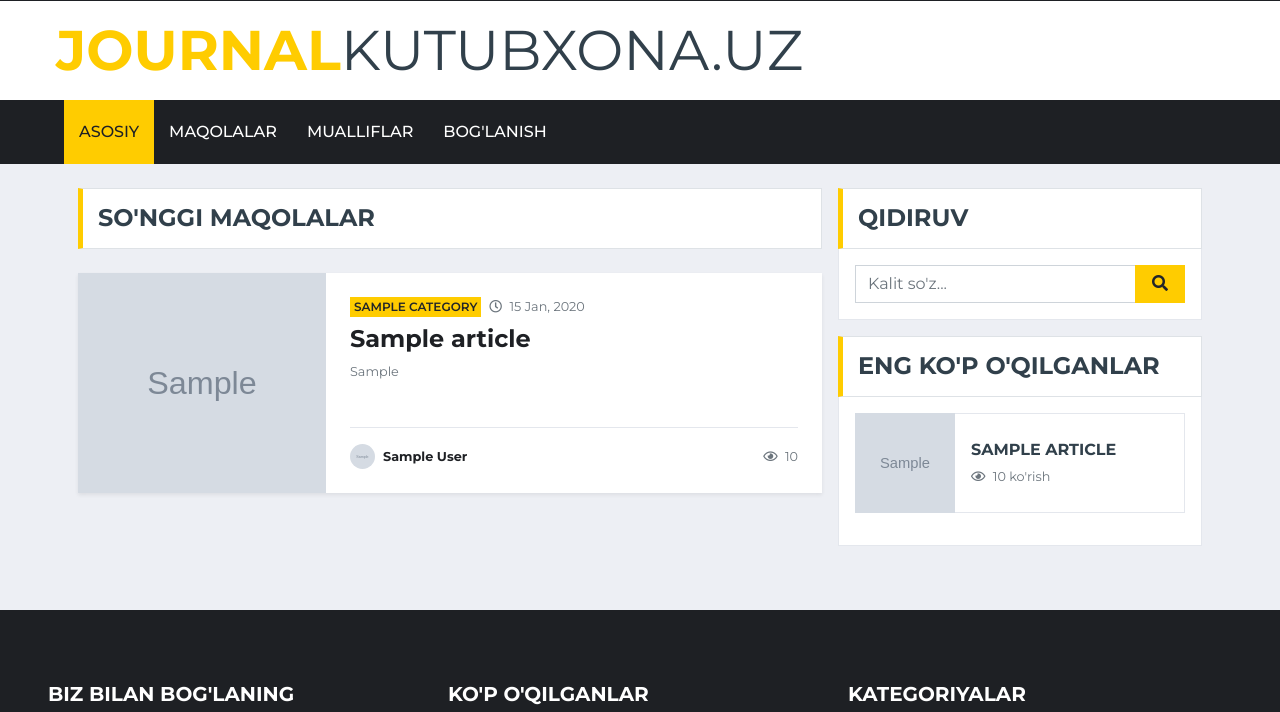
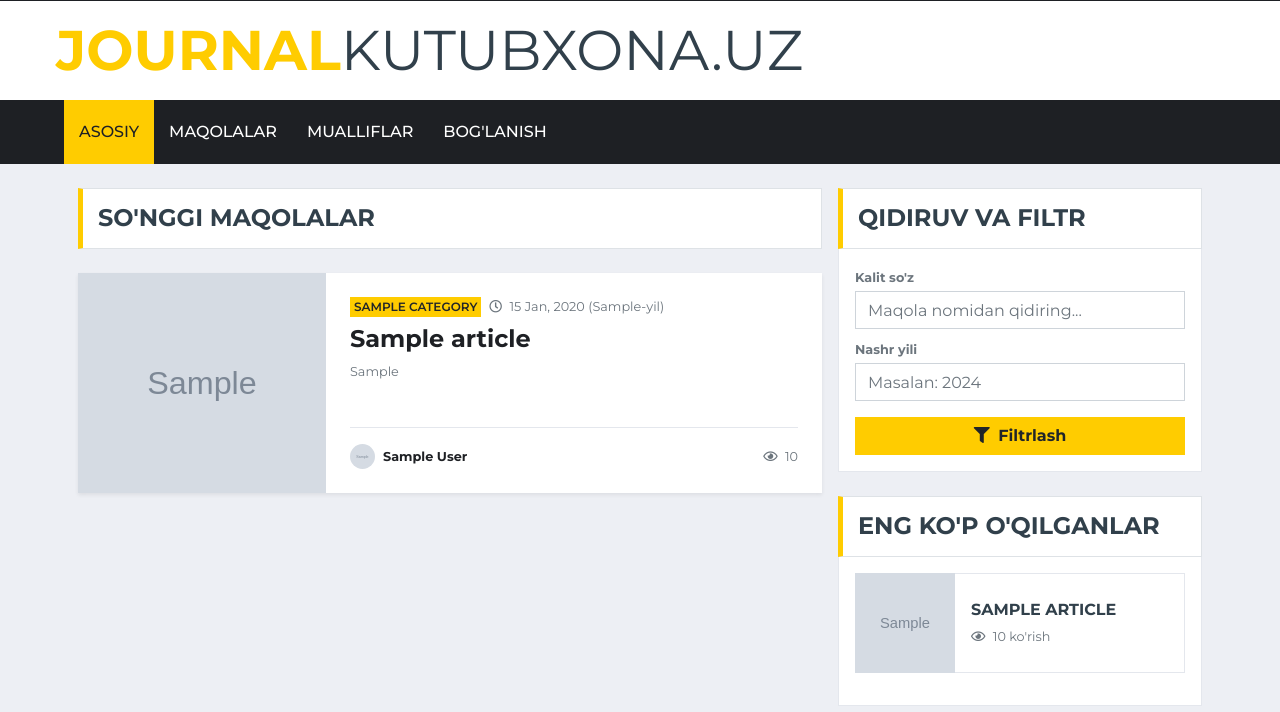
Before and after one commit to sodiqdevpython/journalkutubxona.uz, a Django app: page /news/ in a window 1280 px wide. Shown: the part 39-751 px from the top of the page. Run offline with Django 4.2, Linux system fonts and the light colour scheme; tables that the repository leaves empty hold one stand-in row (values such as "Sample post"); grey boxes marked "Sample" are stand-in pictures; some libraries are stand-ins or nearby versions.

Commit message:
filter qo'shildi articles uchun

```diff
--- a/articles/forms.py
+++ b/articles/forms.py
@@ -13,7 +13,7 @@ class ArticleForm(forms.ModelForm):
 
     class Meta:
         model = Article
-        fields = ['title', 'category', 'abstract', 'keywords', 'references', 'cover_image', 'original_file']
+        fields = ['title', 'category', 'abstract', 'keywords', 'references', 'cover_image', 'original_file', 'number', 'year']
         widgets = {
             'title': forms.TextInput(attrs={'class': 'form-control', 'placeholder': 'Maqola mavzusi'}),
             'category': forms.Select(attrs={'class': 'form-control form-select'}),
@@ -22,6 +22,8 @@ class ArticleForm(forms.ModelForm):
             'references': forms.Textarea(attrs={'class': 'form-control', 'rows': 10}),
             'cover_image': forms.FileInput(attrs={'class': 'form-control', 'accept': 'image/*'}),
             'original_file': forms.FileInput(attrs={'class': 'form-control', 'accept': '.pdf,.doc,.docx'}),
+            'number': forms.TextInput(attrs={'class': 'form-control', 'placeholder': 'Maqola raqami'}),
+            'year': forms.TextInput(attrs={'class': 'form-control', 'placeholder': 'Nashr yili'}),
         }
 
     def clean_original_file(self):
--- a/articles/models.py
+++ b/articles/models.py
@@ -51,6 +51,9 @@ class Article(BaseModel):
     status = models.CharField(max_length=20, choices=STATUS_CHOICES, default='draft')
     views = models.PositiveIntegerField(default=0)
 
+    number = models.CharField(max_length=3, null=True, blank=True, verbose_name="Maqola raqami")
+    year = models.CharField(max_length=4, null=True, blank=True, verbose_name="Nashr yili")
+
     def save(self, *args, **kwargs):
         # Agar slug bo'sh bo'lsa, sarlavhadan yasaymiz
         if not self.slug:
--- a/articles/views.py
+++ b/articles/views.py
@@ -518,7 +518,6 @@ class ArticleDeleteView(LoginRequiredMixin, UserPassesTestMixin, DeleteView):
         return super().delete(request, *args, **kwargs)
 
 
-
 class ArticleListView(ListView):
     model = Article
     template_name = 'articles/article_list.html'
@@ -534,7 +533,12 @@ class ArticleListView(ListView):
         if category_id:
             queryset = queryset.filter(category_id=category_id)
 
-        # 3. QIDIRUV: Sarlavha yoki Annotatsiya bo'yicha (?q=matn)
+        # 3. FILTER: Yil bo'yicha (?year=2024) - YANGI QO'SHILDI
+        year = self.request.GET.get('year')
+        if year:
+            queryset = queryset.filter(year=year)
+
+        # 4. QIDIRUV: Sarlavha yoki Annotatsiya bo'yicha (?q=matn)
         query = self.request.GET.get('q')
         if query:
             queryset = queryset.filter(
@@ -561,6 +565,7 @@ class ArticleListView(ListView):
         # Filtrlarni paginationda saqlab qolish uchun
         context['search_query'] = self.request.GET.get('q', '')
         context['selected_category'] = self.request.GET.get('category', '')
+        context['selected_year'] = self.request.GET.get('year', '')  # YANGI QO'SHILDI
 
         return context
 
--- a/config/settings.py
+++ b/config/settings.py
@@ -83,8 +83,8 @@ WSGI_APPLICATION = 'config.wsgi.application'
 DATABASES = {
     'default': {
         'ENGINE': 'django.db.backends.sqlite3',
-        'NAME': BASE_DIR / 'db_data' / 'db.sqlite3',
-        # 'NAME': BASE_DIR / 'db.sqlite3',
+        # 'NAME': BASE_DIR / 'db_data' / 'db.sqlite3',
+        'NAME': BASE_DIR / 'db.sqlite3',
     }
 }
 
--- a/templates/articles/article_list.html
+++ b/templates/articles/article_list.html
@@ -12,6 +12,10 @@
                     <h4 class="m-0 text-uppercase font-weight-bold">
                         {% if current_category %}
                             <span class="text-primary">{{ current_category.name }}</span> maqolalari
+                        {% elif selected_year and search_query %}
+                            "{{ search_query }}" ({{ selected_year }}-yil) bo'yicha natijalar
+                        {% elif selected_year %}
+                            {{ selected_year }}-yil maqolalari
                         {% elif search_query %}
                             "{{ search_query }}" bo'yicha qidiruv natijalari
                         {% else %}
@@ -20,12 +24,20 @@
                     </h4>
                 </div>
 
-                <div class="d-block d-lg-none mb-4">
+                <div class="d-block d-lg-none mb-4 bg-white p-3 border">
                     <form method="get">
-                        <div class="input-group">
-                            <input type="text" name="q" class="form-control" placeholder="Qidirish..." value="{{ search_query }}">
-                            <div class="input-group-append">
-                                <button class="btn btn-primary" type="submit"><i class="fas fa-search"></i></button>
+                        {% if selected_category %}
+                            <input type="hidden" name="category" value="{{ selected_category }}">
+                        {% endif %}
+                        <div class="row">
+                            <div class="col-sm-7 mb-2 mb-sm-0">
+                                <input type="text" name="q" class="form-control" placeholder="Qidirish..." value="{{ search_query|default:'' }}">
+                            </div>
+                            <div class="col-sm-3 mb-2 mb-sm-0">
+                                <input type="text" name="year" class="form-control" placeholder="Yil..." value="{{ selected_year|default:'' }}">
+                            </div>
+                            <div class="col-sm-2">
+                                <button class="btn btn-primary w-100" type="submit"><i class="fas fa-search"></i></button>
                             </div>
                         </div>
                     </form>
@@ -53,7 +65,7 @@
                                     <a class="badge badge-primary text-uppercase font-weight-semi-bold p-1 mr-2 z-index-2 position-relative" href="?category={{ article.category.id }}">
                                         {{ article.category.name }}
                                     </a>
-                                    <small class="text-muted"><i class="far fa-clock mr-1"></i> {{ article.created_at|date:"d M, Y" }}</small>
+                                    <small class="text-muted"><i class="far fa-clock mr-1"></i> {{ article.created_at|date:"d M, Y" }} {% if article.year %}({{ article.year }}-yil){% endif %}</small>
                                 </div>
 
                                 <h4 class="font-weight-bold mb-2">
@@ -87,7 +99,7 @@
                 <div class="text-center py-5 bg-light rounded border">
                     <i class="fas fa-search fa-3x text-muted mb-3 opacity-50"></i>
                     <h4>Maqolalar topilmadi</h4>
-                    <p class="text-muted">Hozircha ushbu bo'limda maqolalar mavjud emas.</p>
+                    <p class="text-muted">So'rovingizga mos maqolalar mavjud emas.</p>
                     <a href="{% url 'article_list' %}" class="btn btn-outline-primary btn-sm mt-2">Barcha maqolalar</a>
                 </div>
                 {% endfor %}
@@ -99,7 +111,7 @@
                             <ul class="pagination justify-content-center mb-0">
                                 {% if page_obj.has_previous %}
                                     <li class="page-item">
-                                        <a class="page-link" href="?page={{ page_obj.previous_page_number }}&q={{ search_query }}&category={{ selected_category }}" aria-label="Previous">
+                                        <a class="page-link" href="?page={{ page_obj.previous_page_number }}{% if search_query %}&q={{ search_query }}{% endif %}{% if selected_category %}&category={{ selected_category }}{% endif %}{% if selected_year %}&year={{ selected_year }}{% endif %}" aria-label="Previous">
                                             <span aria-hidden="true">&laquo;</span>
                                         </a>
                                     </li>
@@ -110,14 +122,14 @@
                                         <li class="page-item active"><span class="page-link">{{ num }}</span></li>
                                     {% elif num > page_obj.number|add:'-3' and num < page_obj.number|add:'3' %}
                                         <li class="page-item">
-                                            <a class="page-link" href="?page={{ num }}&q={{ search_query }}&category={{ selected_category }}">{{ num }}</a>
+                                            <a class="page-link" href="?page={{ num }}{% if search_query %}&q={{ search_query }}{% endif %}{% if selected_category %}&category={{ selected_category }}{% endif %}{% if selected_year %}&year={{ selected_year }}{% endif %}">{{ num }}</a>
                                         </li>
                                     {% endif %}
                                 {% endfor %}
 
                                 {% if page_obj.has_next %}
                                     <li class="page-item">
-                                        <a class="page-link" href="?page={{ page_obj.next_page_number }}&q={{ search_query }}&category={{ selected_category }}" aria-label="Next">
+                                        <a class="page-link" href="?page={{ page_obj.next_page_number }}{% if search_query %}&q={{ search_query }}{% endif %}{% if selected_category %}&category={{ selected_category }}{% endif %}{% if selected_year %}&year={{ selected_year }}{% endif %}" aria-label="Next">
                                             <span aria-hidden="true">&raquo;</span>
                                         </a>
                                     </li>
@@ -131,23 +143,33 @@
 
             <div class="col-lg-4">
 
-                <div class="mb-3 d-none d-lg-block">
+                <div class="mb-4 d-none d-lg-block">
                     <div class="section-title mb-0">
-                        <h4 class="m-0 text-uppercase font-weight-bold">Qidiruv</h4>
+                        <h4 class="m-0 text-uppercase font-weight-bold">Qidiruv va Filtr</h4>
                     </div>
                     <div class="bg-white border border-top-0 p-3">
                         <form method="get">
                             {% if selected_category %}
                                 <input type="hidden" name="category" value="{{ selected_category }}">
                             {% endif %}
-                            <div class="input-group">
-                                <input type="text" name="q" class="form-control" placeholder="Kalit so'z..." value="{{ search_query }}">
-                                <div class="input-group-append">
-                                    <button class="btn btn-primary font-weight-bold px-3" type="submit">
-                                        <i class="fas fa-search"></i>
-                                    </button>
-                                </div>
+
+                            <div class="form-group mb-2">
+                                <label class="small font-weight-bold text-muted mb-1">Kalit so'z</label>
+                                <input type="text" name="q" class="form-control" placeholder="Maqola nomidan qidiring..." value="{{ search_query|default:'' }}">
                             </div>
+
+                            <div class="form-group mb-3">
+                                <label class="small font-weight-bold text-muted mb-1">Nashr yili</label>
+                                <input type="number" name="year" class="form-control" placeholder="Masalan: 2024" value="{{ selected_year|default:'' }}" min="1900" max="2099">
+                            </div>
+
+                            <button class="btn btn-primary font-weight-bold btn-block" type="submit">
+                                <i class="fas fa-filter mr-1"></i> Filtrlash
+                            </button>
+
+                            {% if search_query or selected_year %}
+                                <a href="{% url 'article_list' %}" class="btn btn-outline-secondary btn-block mt-2 btn-sm">Filtrni tozalash</a>
+                            {% endif %}
                         </form>
                     </div>
                 </div>
```
Also changed, not shown: templates/articles/article_create.html (+24 -0 lines), media/covers/kutubxona.uz_2025-4_page-0001_lYnmOV4.jpg (added), 1 other file.
